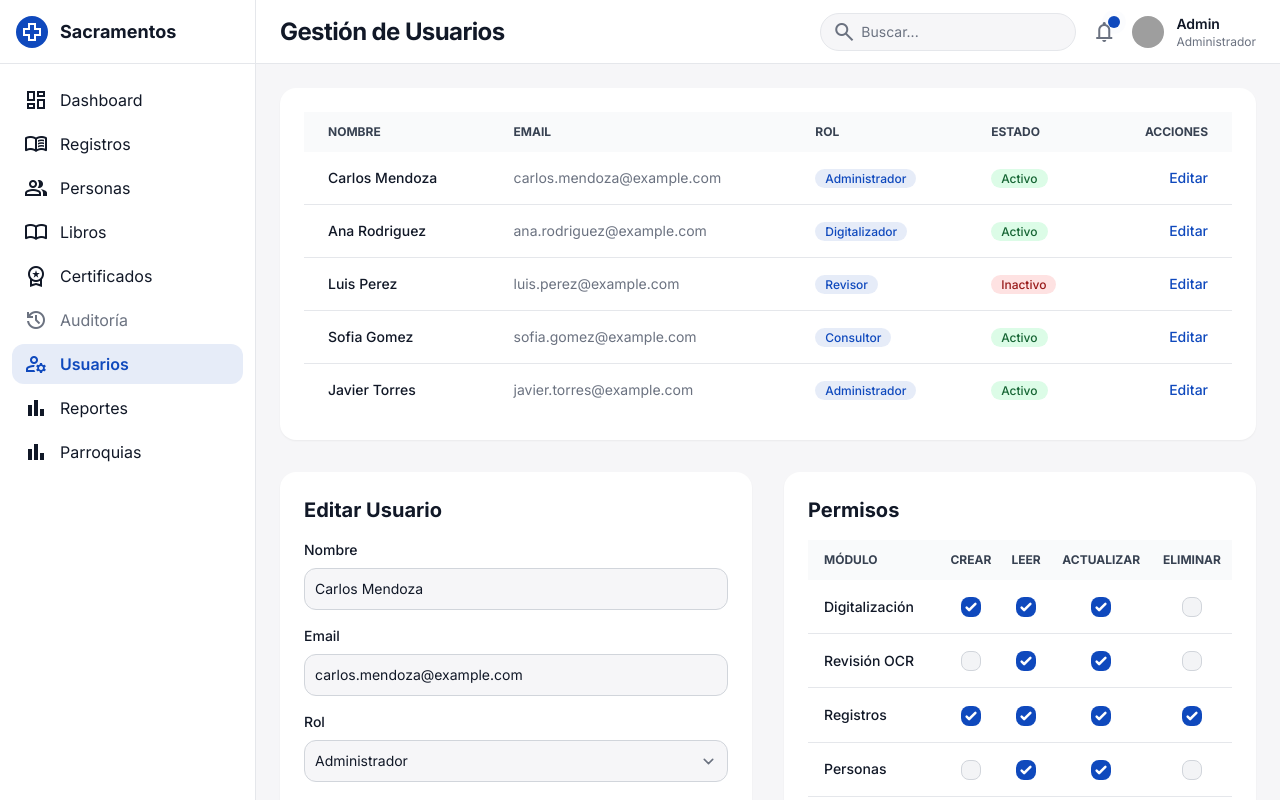
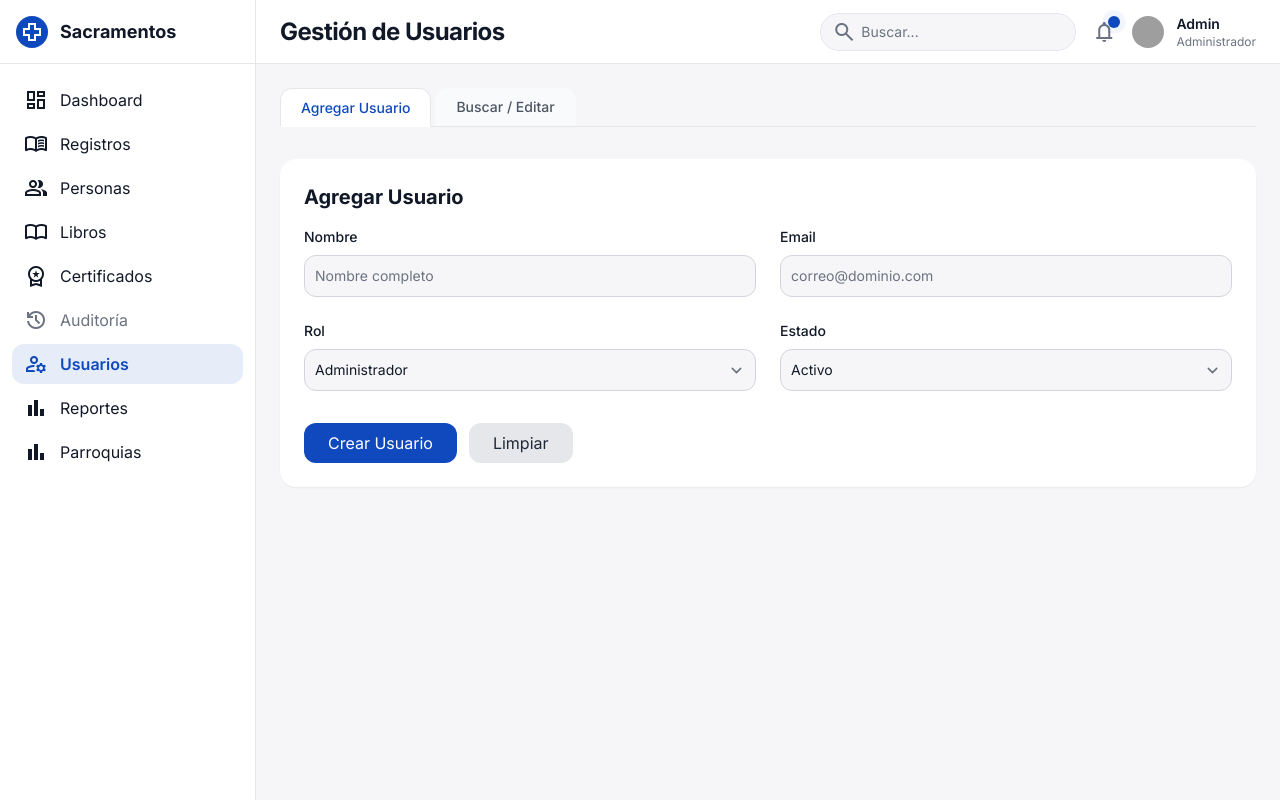
Before and after one commit to Alkima-hydra/FRONT_TALLER, a React (Vite) app: page /usuarios in a window 1280 px wide. Shown: the top 800 px of the page. Built offline with nearby package versions, Linux system fonts and the light colour scheme; grey boxes are pictures that could not be loaded.

Commit message:
pagina de usuarios cambiada

```diff
--- a/src/features/usuarios/Usuarios.jsx
+++ b/src/features/usuarios/Usuarios.jsx
@@ -1,9 +1,113 @@
+import { useState } from 'react'
 import Layout from '../../shared/components/layout/Layout';
 
 export default function Usuarios() {
+  const [activeTab, setActiveTab] = useState('agregar')
+  const [selectedUser, setSelectedUser] = useState(null)
+
   return (
     <Layout title="Gestión de Usuarios">
       <div className="space-y-8">
+        {/* Tabs estilo carpeta */}
+        <div className="flex gap-1 mb-6 border-b border-gray-200 dark:border-gray-700">
+          <button
+            onClick={() => setActiveTab('agregar')}
+            className={`px-5 py-2 text-sm font-medium rounded-t-lg border transition-colors focus:outline-none ${
+              activeTab === 'agregar'
+                ? 'bg-white dark:bg-background-dark text-primary border-gray-200 dark:border-gray-700 border-b-transparent -mb-px'
+                : 'bg-gray-50 dark:bg-gray-800/40 text-gray-600 hover:text-gray-900 dark:text-gray-300 dark:hover:text-white border-transparent'
+            }`}
+          >
+            Agregar Usuario
+          </button>
+          <button
+            onClick={() => setActiveTab('buscar')}
+            className={`px-5 py-2 text-sm font-medium rounded-t-lg border transition-colors focus:outline-none ${
+              activeTab === 'buscar'
+                ? 'bg-white dark:bg-background-dark text-primary border-gray-200 dark:border-gray-700 border-b-transparent -mb-px'
+                : 'bg-gray-50 dark:bg-gray-800/40 text-gray-600 hover:text-gray-900 dark:text-gray-300 dark:hover:text-white border-transparent'
+            }`}
+          >
+            Buscar / Editar
+          </button>
+        </div>
+
+        {activeTab === 'agregar' && (
+          <div className="bg-white dark:bg-background-dark p-6 rounded-xl shadow-sm">
+            <h3 className="text-xl font-bold text-gray-900 dark:text-white mb-4">Agregar Usuario</h3>
+            <form className="grid grid-cols-1 md:grid-cols-2 gap-6">
+              <div>
+                <label htmlFor="a-name" className="block mb-2 text-sm font-medium text-gray-900 dark:text-gray-300">Nombre</label>
+                <input id="a-name" type="text" placeholder="Nombre completo" className="bg-background-light dark:bg-gray-700 border border-gray-300 dark:border-gray-600 text-gray-900 dark:text-white text-sm rounded-lg focus:ring-primary focus:border-primary block w-full p-2.5" />
+              </div>
+              <div>
+                <label htmlFor="a-email" className="block mb-2 text-sm font-medium text-gray-900 dark:text-gray-300">Email</label>
+                <input id="a-email" type="email" placeholder="correo@dominio.com" className="bg-background-light dark:bg-gray-700 border border-gray-300 dark:border-gray-600 text-gray-900 dark:text-white text-sm rounded-lg focus:ring-primary focus:border-primary block w-full p-2.5" />
+              </div>
+              <div>
+                <label htmlFor="a-role" className="block mb-2 text-sm font-medium text-gray-900 dark:text-gray-300">Rol</label>
+                <select id="a-role" className="bg-background-light dark:bg-gray-700 border border-gray-300 dark:border-gray-600 text-gray-900 dark:text-white text-sm rounded-lg focus:ring-primary focus:border-primary block w-full p-2.5">
+                  <option value="Administrador">Administrador</option>
+                  <option value="Digitalizador">Digitalizador</option>
+                  <option value="Revisor">Revisor</option>
+                  <option value="Consultor">Consultor</option>
+                </select>
+              </div>
+              <div>
+                <label htmlFor="a-status" className="block mb-2 text-sm font-medium text-gray-900 dark:text-gray-300">Estado</label>
+                <select id="a-status" className="bg-background-light dark:bg-gray-700 border border-gray-300 dark:border-gray-600 text-gray-900 dark:text-white text-sm rounded-lg focus:ring-primary focus:border-primary block w-full p-2.5">
+                  <option value="Activo">Activo</option>
+                  <option value="Inactivo">Inactivo</option>
+                </select>
+              </div>
+              <div className="md:col-span-2 mt-2 flex gap-3">
+                <button type="submit" className="px-6 py-2 bg-primary text-white rounded-lg hover:bg-primary/90">Crear Usuario</button>
+                <button type="reset" className="px-6 py-2 bg-gray-200 dark:bg-gray-700 text-gray-800 dark:text-gray-300 rounded-lg hover:bg-gray-300 dark:hover:bg-gray-600">Limpiar</button>
+              </div>
+            </form>
+          </div>
+        )}
+
+        {activeTab === 'buscar' && (
+          <>
+            {/* Filtros de búsqueda */}
+            <div className="bg-white dark:bg-background-dark p-6 rounded-xl shadow-sm mb-6">
+              <h3 className="text-lg font-semibold text-gray-900 dark:text-white mb-4">Buscar Usuario</h3>
+              <form className="grid grid-cols-1 md:grid-cols-4 gap-6">
+                <div>
+                  <label className="block text-sm font-medium text-gray-900 dark:text-gray-300 mb-2" htmlFor="f-name">Nombre</label>
+                  <input id="f-name" type="text" placeholder="Nombre" className="bg-background-light dark:bg-gray-700 border border-gray-300 dark:border-gray-600 text-gray-900 dark:text-white text-sm rounded-lg focus:ring-primary focus:border-primary block w-full p-2.5" />
+                </div>
+                <div>
+                  <label className="block text-sm font-medium text-gray-900 dark:text-gray-300 mb-2" htmlFor="f-email">Email</label>
+                  <input id="f-email" type="email" placeholder="correo@dominio.com" className="bg-background-light dark:bg-gray-700 border border-gray-300 dark:border-gray-600 text-gray-900 dark:text-white text-sm rounded-lg focus:ring-primary focus:border-primary block w-full p-2.5" />
+                </div>
+                <div>
+                  <label className="block text-sm font-medium text-gray-900 dark:text-gray-300 mb-2" htmlFor="f-role">Rol</label>
+                  <select id="f-role" className="bg-background-light dark:bg-gray-700 border border-gray-300 dark:border-gray-600 text-gray-900 dark:text-white text-sm rounded-lg focus:ring-primary focus:border-primary block w-full p-2.5">
+                    <option value="">Todos</option>
+                    <option value="Administrador">Administrador</option>
+                    <option value="Digitalizador">Digitalizador</option>
+                    <option value="Revisor">Revisor</option>
+                    <option value="Consultor">Consultor</option>
+                  </select>
+                </div>
+                <div>
+                  <label className="block text-sm font-medium text-gray-900 dark:text-gray-300 mb-2" htmlFor="f-status">Estado</label>
+                  <select id="f-status" className="bg-background-light dark:bg-gray-700 border border-gray-300 dark:border-gray-600 text-gray-900 dark:text-white text-sm rounded-lg focus:ring-primary focus:border-primary block w-full p-2.5">
+                    <option value="">Todos</option>
+                    <option value="Activo">Activo</option>
+                    <option value="Inactivo">Inactivo</option>
+                  </select>
+                </div>
+                <div className="md:col-span-4 flex gap-3">
+                  <button type="button" className="px-6 py-2 bg-primary text-white rounded-lg hover:bg-primary/90">Buscar</button>
+                  <button type="reset" className="px-6 py-2 bg-gray-200 dark:bg-gray-700 text-gray-800 dark:text-gray-300 rounded-lg hover:bg-gray-300 dark:hover:bg-gray-600">Limpiar</button>
+                </div>
+              </form>
+            </div>
+
+            {/* Resultados */}
             <div className="bg-white dark:bg-background-dark p-6 rounded-xl shadow-sm">
               <div className="overflow-x-auto">
                 <table className="w-full text-sm text-left text-gray-500 dark:text-gray-400">
@@ -17,39 +121,34 @@ export default function Usuarios() {
                     </tr>
                   </thead>
                   <tbody>
-                <tr className="bg-white dark:bg-background-dark border-b dark:border-gray-700">
+                    <tr
+                      onClick={() => setSelectedUser({ nombre: 'Carlos Mendoza', email: 'carlos.mendoza@example.com', rol: 'Administrador', estado: 'Activo' })}
+                      className="cursor-pointer bg-white dark:bg-background-dark border-b dark:border-gray-700 hover:bg-gray-50 dark:hover:bg-gray-800"
+                    >
                       <td className="px-6 py-4 font-medium text-gray-900 dark:text-white whitespace-nowrap">Carlos Mendoza</td>
                       <td className="px-6 py-4">carlos.mendoza@example.com</td>
                       <td className="px-6 py-4"><span className="bg-primary/10 text-primary text-xs font-medium px-2.5 py-0.5 rounded-full">Administrador</span></td>
                       <td className="px-6 py-4"><span className="bg-green-100 dark:bg-green-900 text-green-800 dark:text-green-300 text-xs font-medium px-2.5 py-0.5 rounded-full">Activo</span></td>
                       <td className="px-6 py-4 text-right"><button className="font-medium text-primary hover:underline">Editar</button></td>
                     </tr>
-                <tr className="bg-white dark:bg-background-dark border-b dark:border-gray-700">
+                    <tr
+                      onClick={() => setSelectedUser({ nombre: 'Ana Rodriguez', email: 'ana.rodriguez@example.com', rol: 'Digitalizador', estado: 'Activo' })}
+                      className="cursor-pointer bg-white dark:bg-background-dark border-b dark:border-gray-700 hover:bg-gray-50 dark:hover:bg-gray-800"
+                    >
                       <td className="px-6 py-4 font-medium text-gray-900 dark:text-white whitespace-nowrap">Ana Rodriguez</td>
                       <td className="px-6 py-4">ana.rodriguez@example.com</td>
                       <td className="px-6 py-4"><span className="bg-primary/10 text-primary text-xs font-medium px-2.5 py-0.5 rounded-full">Digitalizador</span></td>
                       <td className="px-6 py-4"><span className="bg-green-100 dark:bg-green-900 text-green-800 dark:text-green-300 text-xs font-medium px-2.5 py-0.5 rounded-full">Activo</span></td>
                       <td className="px-6 py-4 text-right"><button className="font-medium text-primary hover:underline">Editar</button></td>
                     </tr>
-                <tr className="bg-white dark:bg-background-dark border-b dark:border-gray-700">
+                    <tr
+                      onClick={() => setSelectedUser({ nombre: 'Luis Perez', email: 'luis.perez@example.com', rol: 'Revisor', estado: 'Inactivo' })}
+                      className="cursor-pointer bg-white dark:bg-background-dark border-b dark:border-gray-700 hover:bg-gray-50 dark:hover:bg-gray-800"
+                    >
                       <td className="px-6 py-4 font-medium text-gray-900 dark:text-white whitespace-nowrap">Luis Perez</td>
                       <td className="px-6 py-4">luis.perez@example.com</td>
                       <td className="px-6 py-4"><span className="bg-primary/10 text-primary text-xs font-medium px-2.5 py-0.5 rounded-full">Revisor</span></td>
                       <td className="px-6 py-4"><span className="bg-red-100 dark:bg-red-900 text-red-800 dark:text-red-300 text-xs font-medium px-2.5 py-0.5 rounded-full">Inactivo</span></td>
-                  <td className="px-6 py-4 text-right"><button className="font-medium text-primary hover:underline">Editar</button></td>
-                </tr>
-                <tr className="bg-white dark:bg-background-dark border-b dark:border-gray-700">
-                  <td className="px-6 py-4 font-medium text-gray-900 dark:text-white whitespace-nowrap">Sofia Gomez</td>
-                  <td className="px-6 py-4">sofia.gomez@example.com</td>
-                  <td className="px-6 py-4"><span className="bg-primary/10 text-primary text-xs font-medium px-2.5 py-0.5 rounded-full">Consultor</span></td>
-                  <td className="px-6 py-4"><span className="bg-green-100 dark:bg-green-900 text-green-800 dark:text-green-300 text-xs font-medium px-2.5 py-0.5 rounded-full">Activo</span></td>
-                  <td className="px-6 py-4 text-right"><button className="font-medium text-primary hover:underline">Editar</button></td>
-                </tr>
-                <tr className="bg-white dark:bg-background-dark">
-                  <td className="px-6 py-4 font-medium text-gray-900 dark:text-white whitespace-nowrap">Javier Torres</td>
-                  <td className="px-6 py-4">javier.torres@example.com</td>
-                  <td className="px-6 py-4"><span className="bg-primary/10 text-primary text-xs font-medium px-2.5 py-0.5 rounded-full">Administrador</span></td>
-                  <td className="px-6 py-4"><span className="bg-green-100 dark:bg-green-900 text-green-800 dark:text-green-300 text-xs font-medium px-2.5 py-0.5 rounded-full">Activo</span></td>
                       <td className="px-6 py-4 text-right"><button className="font-medium text-primary hover:underline">Editar</button></td>
                     </tr>
                   </tbody>
@@ -57,77 +156,45 @@ export default function Usuarios() {
               </div>
             </div>
 
-        <div className="grid grid-cols-1 md:grid-cols-2 gap-8">
+            {selectedUser && (
+              <div className="grid grid-cols-1 md:grid-cols-1 gap-8 mt-8">
                 <div className="bg-white dark:bg-background-dark p-6 rounded-xl shadow-sm">
                   <h3 className="text-xl font-bold text-gray-900 dark:text-white mb-4">Editar Usuario</h3>
                   <form className="space-y-4">
                     <div>
-                <label htmlFor="name" className="block mb-2 text-sm font-medium text-gray-900 dark:text-gray-300">Nombre</label>
-                <input id="name" type="text" defaultValue="Carlos Mendoza" className="bg-background-light dark:bg-gray-700 border border-gray-300 dark:border-gray-600 text-gray-900 dark:text-white text-sm rounded-lg focus:ring-primary focus:border-primary block w-full p-2.5" />
+                      <label htmlFor="e-name" className="block mb-2 text-sm font-medium text-gray-900 dark:text-gray-300">Nombre</label>
+                      <input id="e-name" type="text" defaultValue={selectedUser.nombre} className="bg-background-light dark:bg-gray-700 border border-gray-300 dark:border-gray-600 text-gray-900 dark:text-white text-sm rounded-lg focus:ring-primary focus:border-primary block w-full p-2.5" />
                     </div>
                     <div>
-                <label htmlFor="email" className="block mb-2 text-sm font-medium text-gray-900 dark:text-gray-300">Email</label>
-                <input id="email" type="email" defaultValue="carlos.mendoza@example.com" className="bg-background-light dark:bg-gray-700 border border-gray-300 dark:border-gray-600 text-gray-900 dark:text-white text-sm rounded-lg focus:ring-primary focus:border-primary block w-full p-2.5" />
+                      <label htmlFor="e-email" className="block mb-2 text-sm font-medium text-gray-900 dark:text-gray-300">Email</label>
+                      <input id="e-email" type="email" defaultValue={selectedUser.email} className="bg-background-light dark:bg-gray-700 border border-gray-300 dark:border-gray-600 text-gray-900 dark:text-white text-sm rounded-lg focus:ring-primary focus:border-primary block w-full p-2.5" />
                     </div>
                     <div>
-                <label htmlFor="role" className="block mb-2 text-sm font-medium text-gray-900 dark:text-gray-300">Rol</label>
-                <select id="role" className="bg-background-light dark:bg-gray-700 border border-gray-300 dark:border-gray-600 text-gray-900 dark:text-white text-sm rounded-lg focus:ring-primary focus:border-primary block w-full p-2.5">
-                  <option defaultValue>Administrador</option>
-                  <option value="DG">Digitalizador</option>
-                  <option value="RV">Revisor</option>
-                  <option value="CN">Consultor</option>
+                      <label htmlFor="e-role" className="block mb-2 text-sm font-medium text-gray-900 dark:text-gray-300">Rol</label>
+                      <select id="e-role" defaultValue={selectedUser.rol} className="bg-background-light dark:bg-gray-700 border border-gray-300 dark:border-gray-600 text-gray-900 dark:text-white text-sm rounded-lg focus:ring-primary focus:border-primary block w-full p-2.5">
+                        <option value="Administrador">Administrador</option>
+                        <option value="Digitalizador">Digitalizador</option>
+                        <option value="Revisor">Revisor</option>
+                        <option value="Consultor">Consultor</option>
                       </select>
                     </div>
                     <div>
-                <label htmlFor="status" className="block mb-2 text-sm font-medium text-gray-900 dark:text-gray-300">Estado</label>
-                <select id="status" className="bg-background-light dark:bg-gray-700 border border-gray-300 dark:border-gray-600 text-gray-900 dark:text-white text-sm rounded-lg focus:ring-primary focus:border-primary block w-full p-2.5">
-                  <option defaultValue>Activo</option>
-                  <option value="IN">Inactivo</option>
+                      <label htmlFor="e-status" className="block mb-2 text-sm font-medium text-gray-900 dark:text-gray-300">Estado</label>
+                      <select id="e-status" defaultValue={selectedUser.estado} className="bg-background-light dark:bg-gray-700 border border-gray-300 dark:border-gray-600 text-gray-900 dark:text-white text-sm rounded-lg focus:ring-primary focus:border-primary block w-full p-2.5">
+                        <option value="Activo">Activo</option>
+                        <option value="Inactivo">Inactivo</option>
                       </select>
+                    </div>
+                    <div className="flex justify-end gap-4 pt-2">
+                      <button type="button" onClick={() => setSelectedUser(null)} className="px-6 py-2 bg-gray-200 dark:bg-gray-700 text-gray-800 dark:text-gray-300 rounded-lg hover:bg-gray-300 dark:hover:bg-gray-600">Cancelar</button>
+                      <button type="submit" className="px-6 py-2 bg-primary text-white rounded-lg hover:bg-primary/90">Guardar Cambios</button>
                     </div>
                   </form>
                 </div>
-
-          <div className="bg-white dark:bg-background-dark p-6 rounded-xl shadow-sm">
-            <h3 className="text-xl font-bold text-gray-900 dark:text-white mb-4">Permisos</h3>
-            <div className="overflow-x-auto">
-              <table className="w-full text-sm text-left text-gray-500 dark:text-gray-400">
-                <thead className="text-xs text-gray-700 dark:text-gray-300 uppercase bg-gray-50 dark:bg-gray-700/50">
-                  <tr>
-                    <th scope="col" className="px-4 py-3">Módulo</th>
-                    <th scope="col" className="px-2 py-3 text-center">Crear</th>
-                    <th scope="col" className="px-2 py-3 text-center">Leer</th>
-                    <th scope="col" className="px-2 py-3 text-center">Actualizar</th>
-                    <th scope="col" className="px-2 py-3 text-center">Eliminar</th>
-                  </tr>
-                </thead>
-                <tbody>
-                  {[
-                    { modulo: 'Digitalización', c: true, r: true, u: true, d: false },
-                    { modulo: 'Revisión OCR', c: false, r: true, u: true, d: false },
-                    { modulo: 'Registros', c: true, r: true, u: true, d: true },
-                    { modulo: 'Personas', c: false, r: true, u: true, d: false },
-                    { modulo: 'Libros', c: false, r: true, u: false, d: false },
-                  ].map((row) => (
-                    <tr key={row.modulo} className="bg-white dark:bg-background-dark border-b dark:border-gray-700">
-                      <td className="px-4 py-4 font-medium text-gray-900 dark:text-white whitespace-nowrap">{row.modulo}</td>
-                      {['c','r','u','d'].map((k) => (
-                        <td key={k} className="px-2 py-4 text-center">
-                          <input type="checkbox" defaultChecked={row[k]} className="form-checkbox h-5 w-5 text-primary bg-gray-100 border-gray-300 rounded focus:ring-primary dark:focus:ring-offset-gray-800 focus:ring-2 dark:bg-gray-700 dark:border-gray-600" />
-                        </td>
-                      ))}
-                    </tr>
-                  ))}
-                </tbody>
-              </table>
               </div>
-          </div>
-        </div>
-
-        <div className="flex justify-end gap-4">
-          <button className="px-6 py-2 bg-gray-200 dark:bg-gray-700 text-gray-800 dark:text-gray-300 rounded-lg hover:bg-gray-300 dark:hover:bg-gray-600">Cancelar</button>
-          <button className="px-6 py-2 bg-primary text-white rounded-lg hover:bg-primary/90">Guardar Cambios</button>
-        </div>
+            )}
+          </>
+        )}
       </div>
     </Layout>
   )
```
Lines whose indentation alone changed are shown as unchanged.
